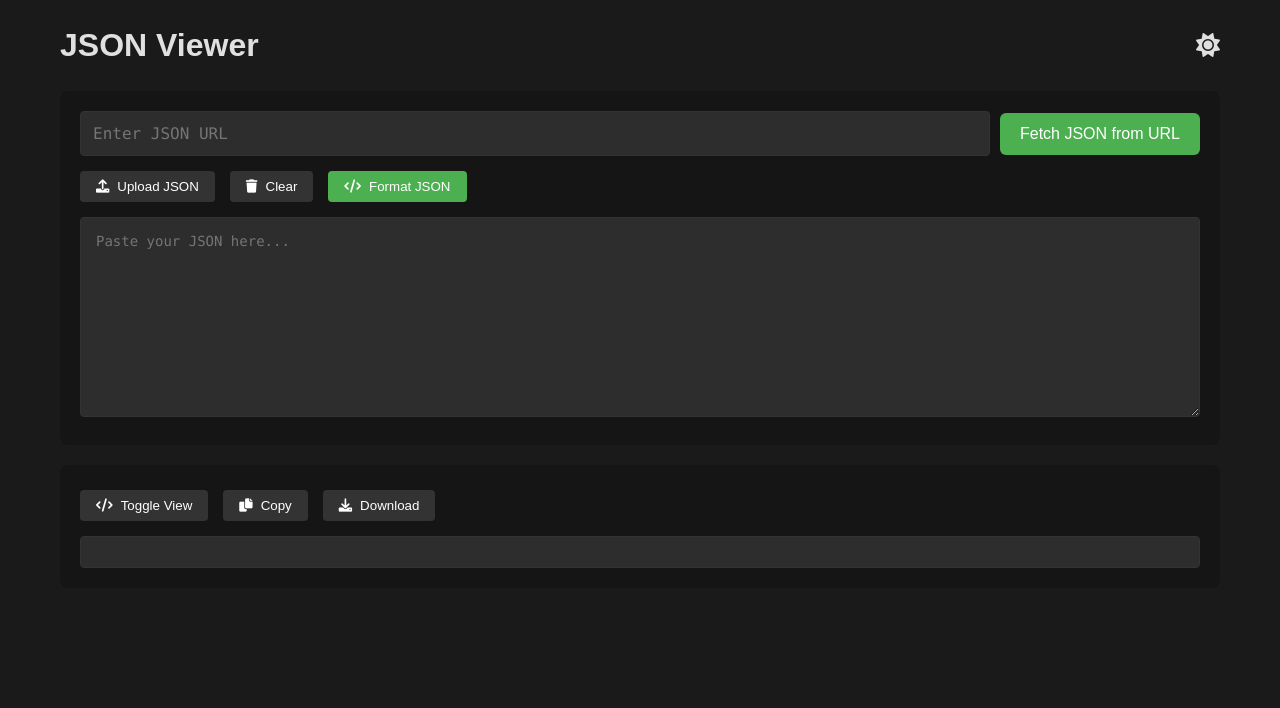
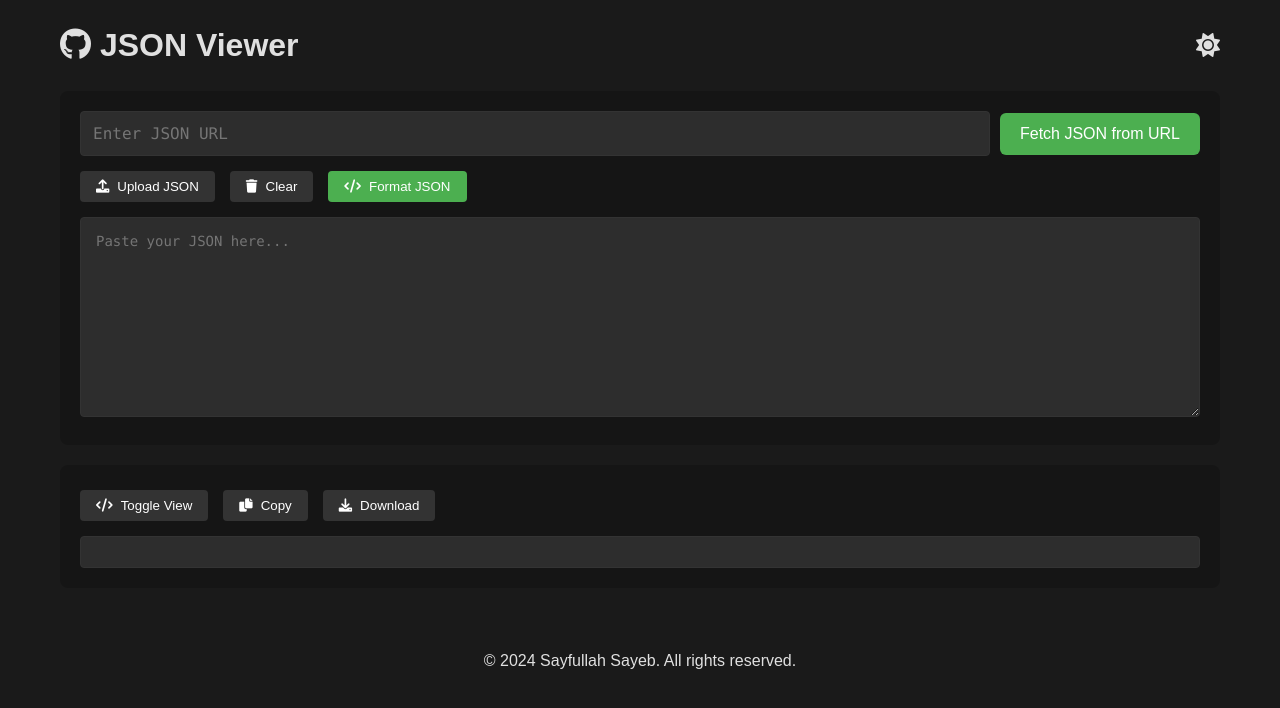
Before and after one commit to SayfullahSayeb/JSON-Viewer, a plain HTML site: page index.html in a window 1280 px wide. Drawn offline with Linux system fonts and the light colour scheme.

Commit message:
Update index.html

```diff
--- a/index.html
+++ b/index.html
@@ -4,19 +4,22 @@
 <head>
     <meta charset="UTF-8">
     <meta name="viewport" content="width=device-width, initial-scale=1.0">
-    <title>Dark JSON Viewer</title>
+    <title>JSON Viewer</title>
     <link rel="stylesheet" href="styles.css">
     <link rel="stylesheet" href="https://cdnjs.cloudflare.com/ajax/libs/font-awesome/6.0.0/css/all.min.css">
 </head>
 <body class="dark-mode">
     <div class="container">
         <header>
-            <h1>JSON Viewer</h1>
+            <h1>
+                <a href="https://github.com/SayfullahSayeb/JSON-Viewer/" target="_blank" style="text-decoration: none; color: inherit;">
+                    <i class="fab fa-github"></i> JSON Viewer
+                </a>
+            </h1>
             <button id="themeToggle" class="theme-toggle">
                 <i class="fas fa-sun"></i>
             </button>
         </header>
-
 
         <div class="input-section">
             <div class="url-input-section">
@@ -58,6 +61,10 @@
             </div>
         </div>
     </div>
+    <footer>
+        <p>&copy; 2024 Sayfullah Sayeb. All rights reserved.</p>
+    </footer>
+
     <script src="script.js"></script>
 </body>
 </html>
```
